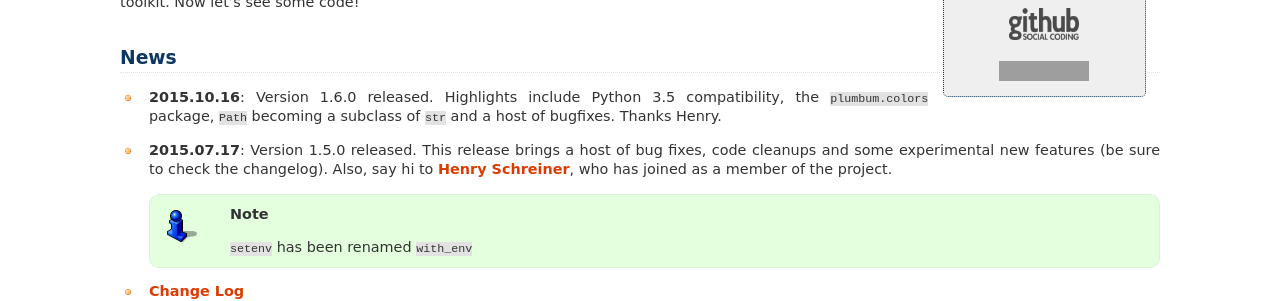
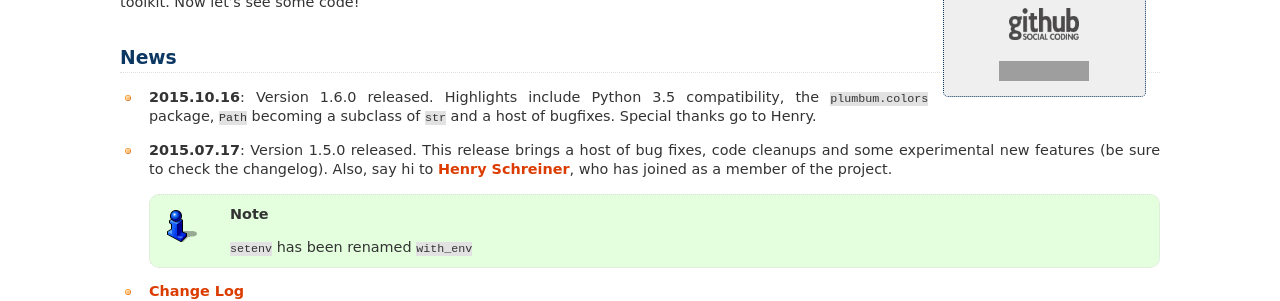
Before and after one commit to tomerfiliba/plumbum, a Sphinx documentation site: the page built from docs/index.rst, in a window 1280 px wide and 900 px high. Shown: the part 374-675 px from the top of the window. Built offline with Sphinx 7.4.7, drawn with Linux system fonts in a browser that asks for light colours; grey boxes are pictures that could not be loaded.

Commit message:
Update _news.rst

```diff
--- a/docs/_news.rst
+++ b/docs/_news.rst
@@ -1,4 +1,4 @@
-* **2015.10.16**: Version 1.6.0 released. Highlights include Python 3.5 compatibility, the ``plumbum.colors`` package, ``Path`` becoming a subclass of ``str`` and a host of bugfixes. Thanks Henry.
+* **2015.10.16**: Version 1.6.0 released. Highlights include Python 3.5 compatibility, the ``plumbum.colors`` package, ``Path`` becoming a subclass of ``str`` and a host of bugfixes. Special thanks go to Henry.
 
 * **2015.07.17**: Version 1.5.0 released. This release brings a host of bug fixes, code cleanups and some experimental new features (be sure to check the changelog). Also, say hi to `Henry Schreiner <https://github.com/henryiii>`_, who has joined as a member of the project.
 
```
